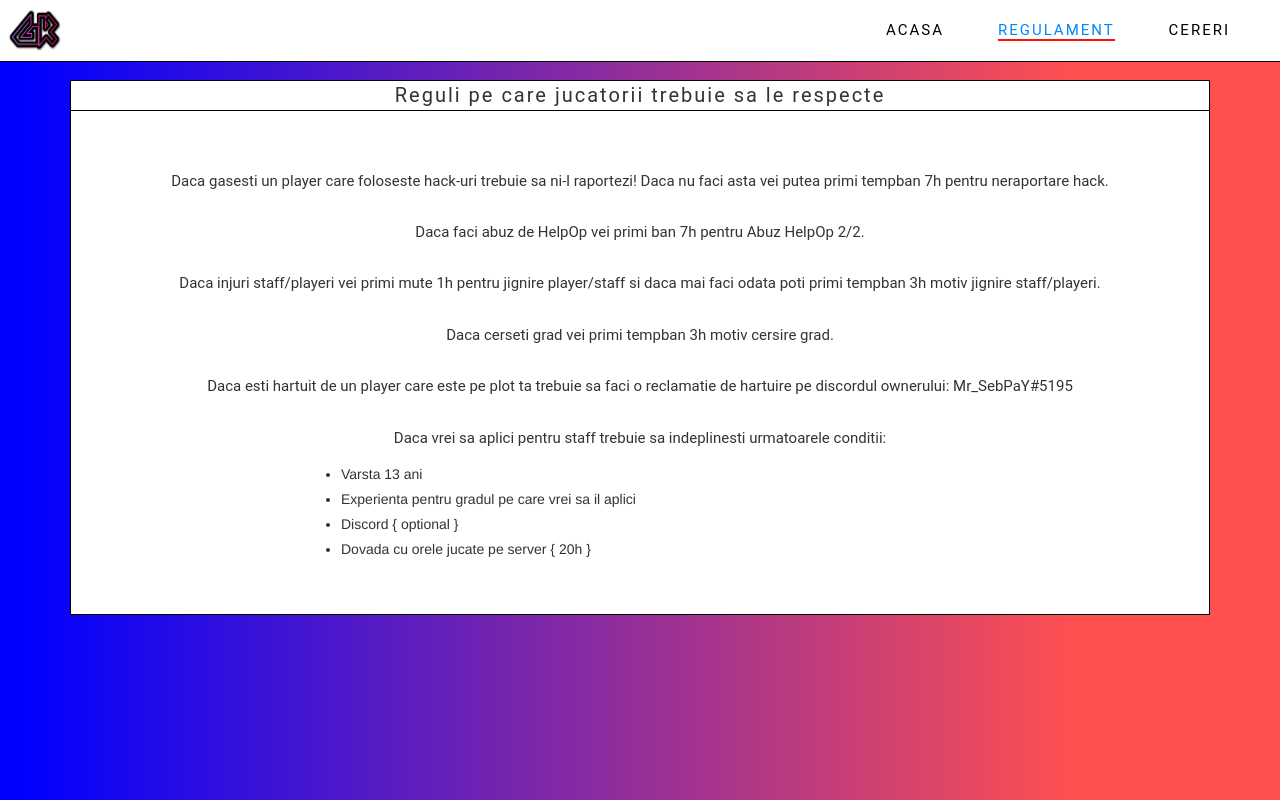
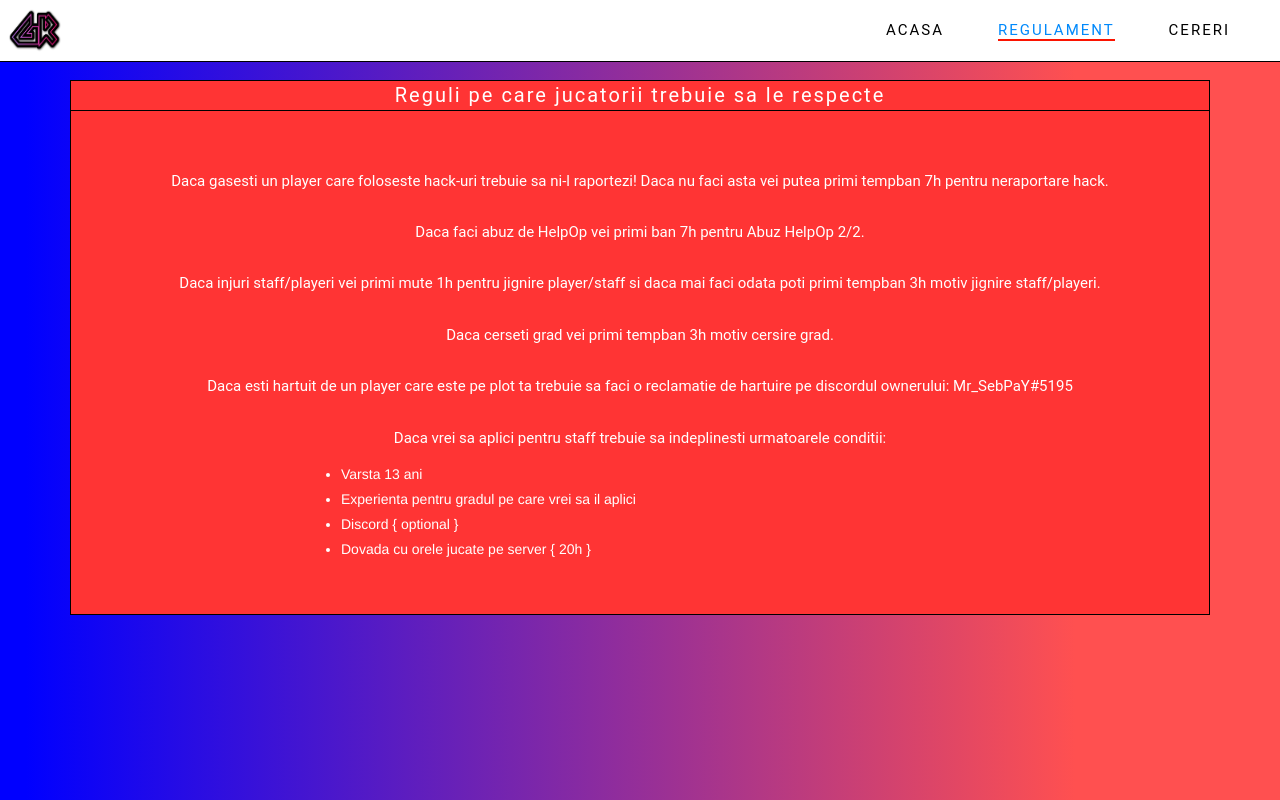
Before and after one commit to iAmStefan/GrassCraft, a Django app: page /regulament/ in a window 1280 px wide. Run offline with Django 3.2, Linux system fonts and the light colour scheme; some libraries are stand-ins or nearby versions.

Commit message:
UI modifications

```diff
--- a/static/css/ruleStyle.css
+++ b/static/css/ruleStyle.css
@@ -63,16 +63,18 @@ html,body{
     text-align: center;
   }
   .reguli{
-    background-color: white;
+    background-color: #FF3434;
     width: auto;
     height: 535px;
     border: 1px solid black;
+    color: white;
   }
   .reguli .title{
     border-bottom: 1px solid black;
     font-family: "Roboto", sans-serif;
     font-size: 20px;
     letter-spacing: 2px;
+    color: white;
   }
   .list p{
     padding-top: 20px;
--- a/static/css/staffStyle.css
+++ b/static/css/staffStyle.css
@@ -73,13 +73,14 @@ html,body{
     border: 1px solid black;
     height: 540px;
     width: 400px;
-    background-color: #EF092F;
+    background-color: #FF3434;
   }
   .cereri .title{
     border-bottom: 1px solid black;
     font-family: "Roboto", sans-serif;
     font-size: 20px;
     letter-spacing: 2px;
+    color: white;
   }
   .gradeList{
     width: 97%;
```
